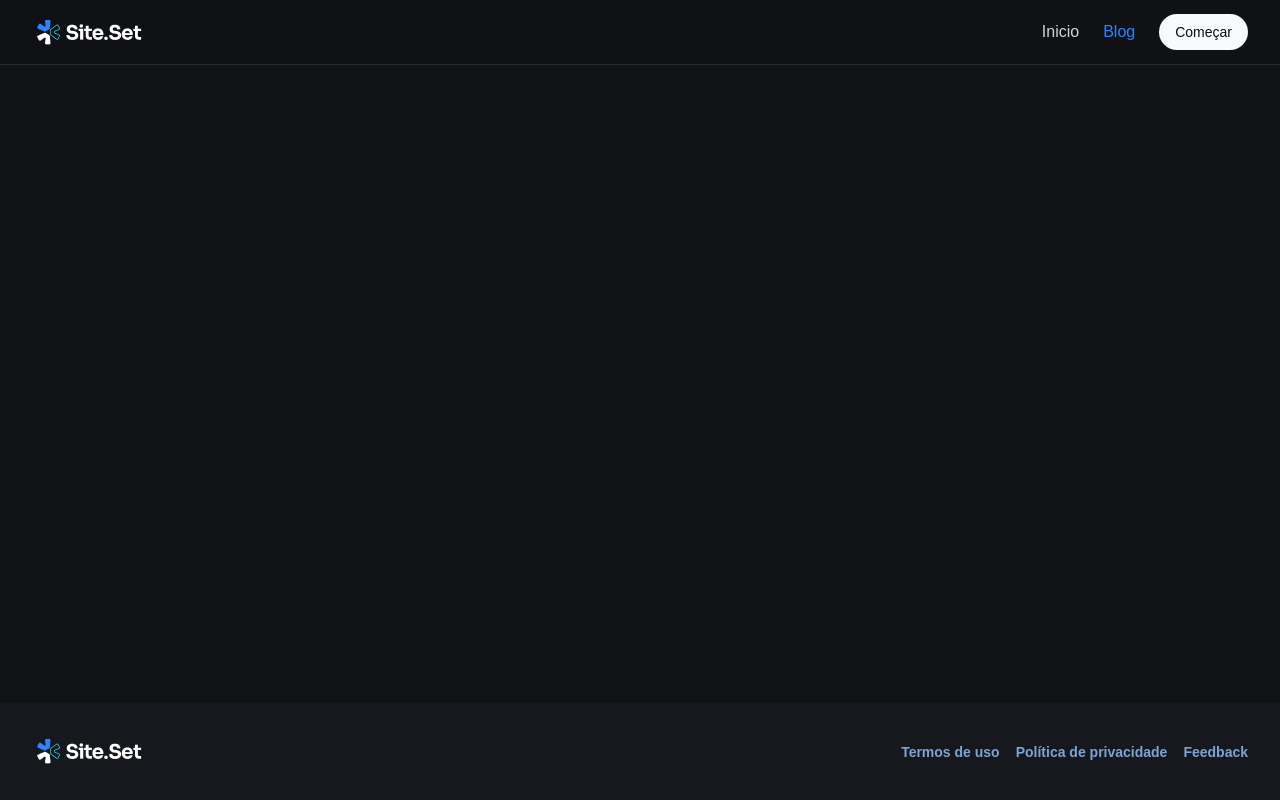
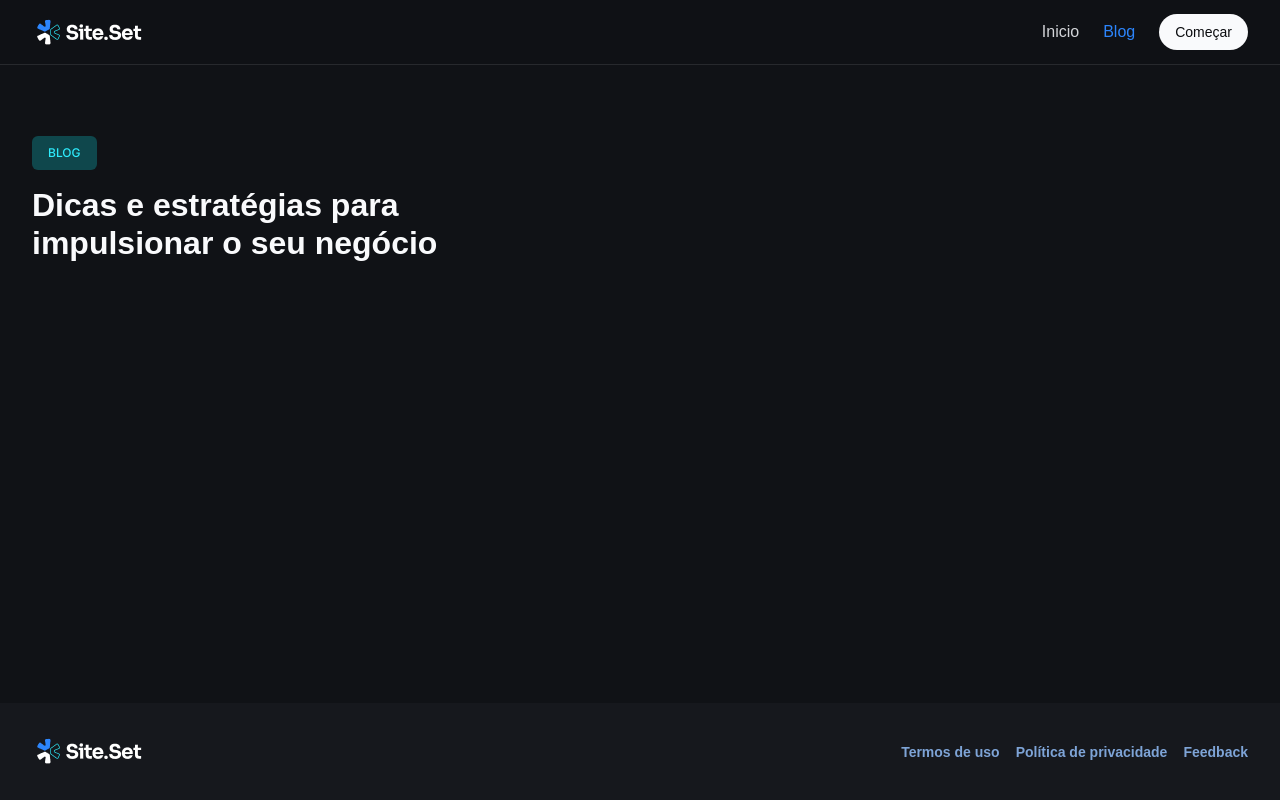
Before and after one commit to PietroKucharski/landing-page-nextjs, a Next.js app: page /blog in a window 1280 px wide. Built offline with nearby package versions, Linux system fonts and the light colour scheme; a web font is replaced by a local one.

Commit message:
feat: add blog page

```diff
--- a/src/pages/blog/index.tsx
+++ b/src/pages/blog/index.tsx
@@ -1,7 +1,18 @@
 export default function BlogPage() {
-  return(
-    <div>
-
+  return (
+    <div className="flex flex-col py-24 grow h-full">
+      <header className="">
+        <div className="container space-y-6 flex flex-col items-start justify-between md:flex-row md:items-end lg:items-end">
+          <div className="flex flex-col gap-4 md:px-0">
+            <span className="text-body-tag text-cyan-100 w-fit rounded-md text-center md:text-left py-2 px-4 bg-cyan-300">
+              BLOG
+            </span>
+            <h1 className="text-balance text-start md:text-left text-heading-lg md:text-heading-xl max-w-2xl text-gray-100">
+              Dicas e estratégias para impulsionar o seu negócio
+            </h1>
+          </div>
+        </div>
+      </header>
     </div>
-  )
+  );
 }
```
